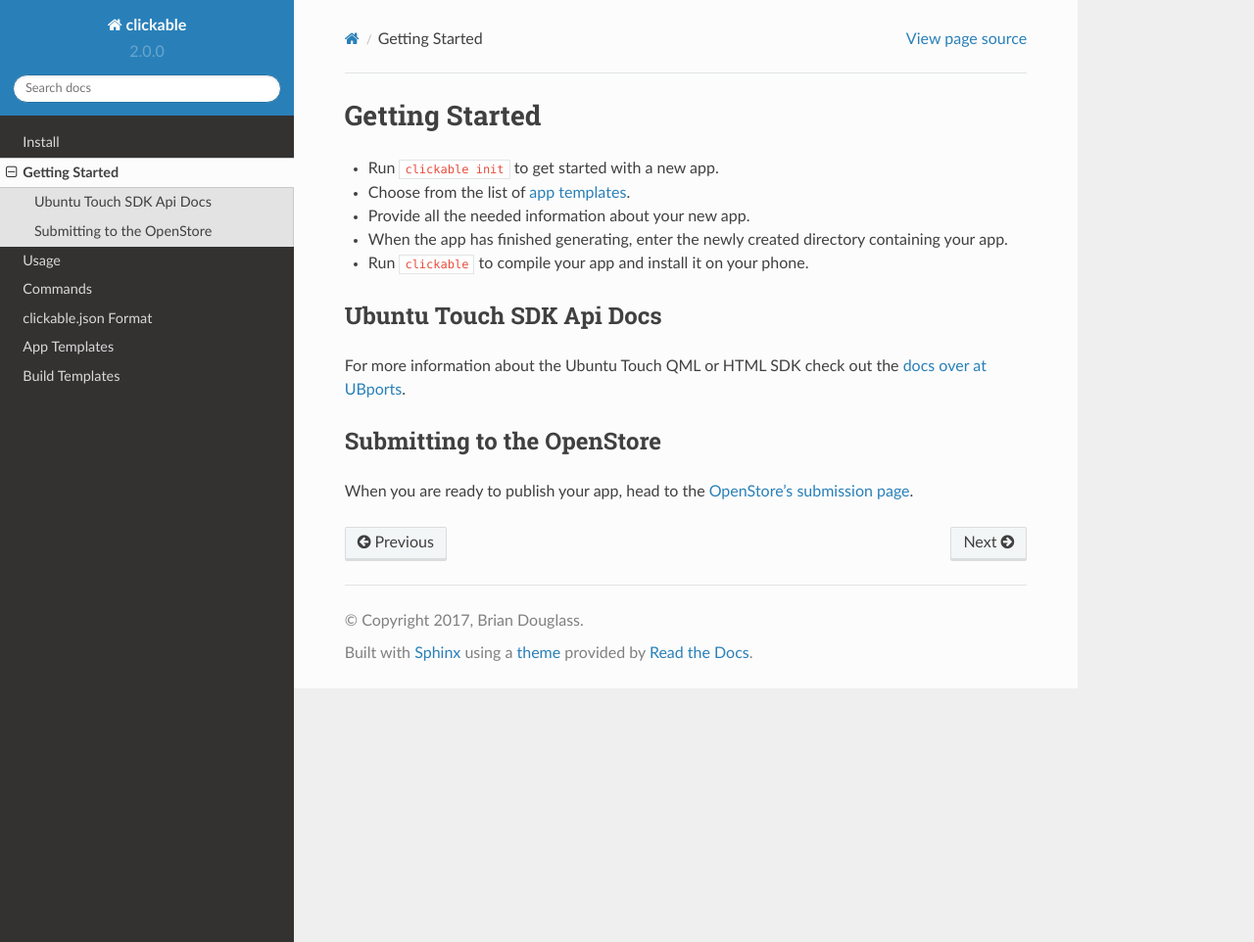
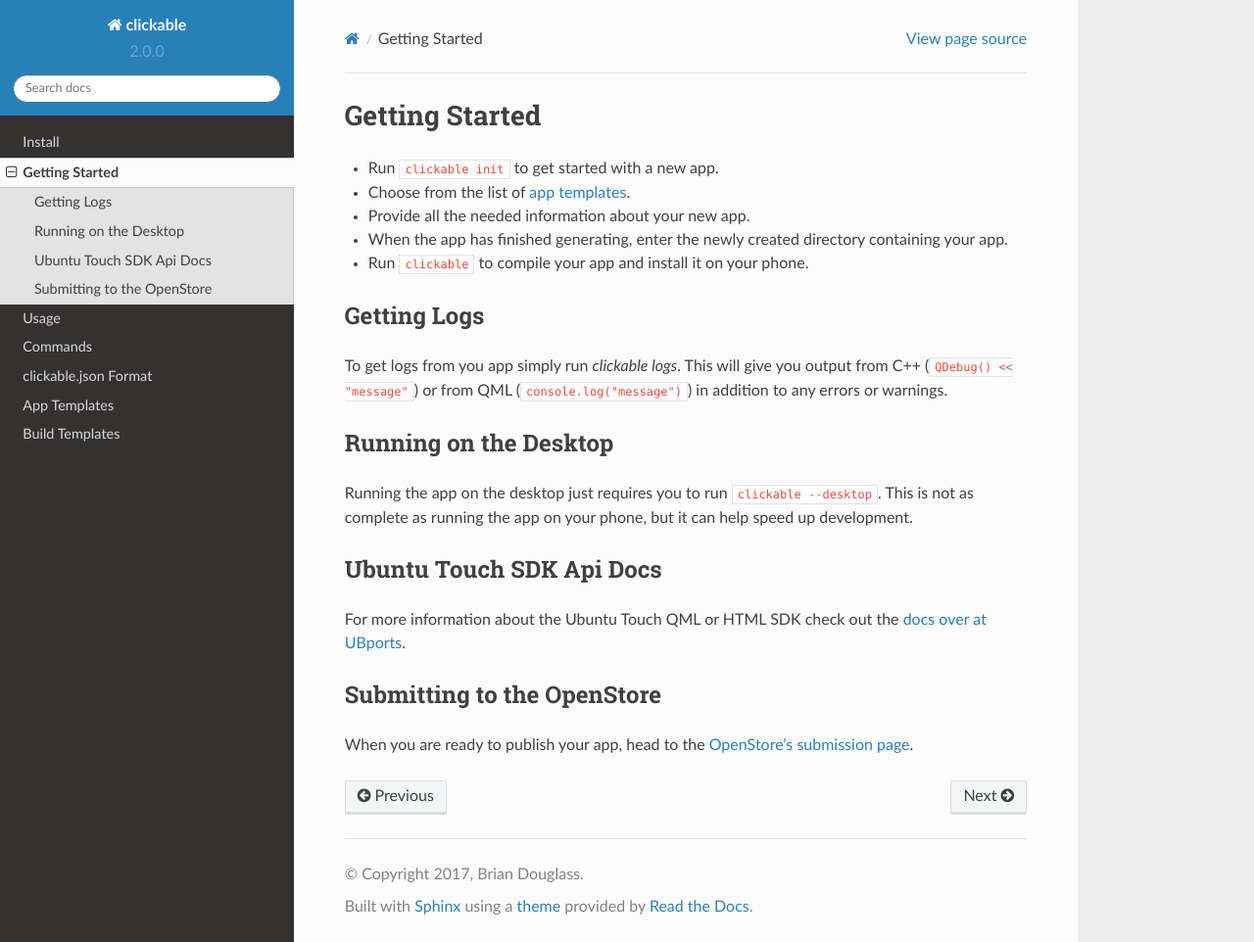
Before and after one commit to bhdouglass/clickable, a Sphinx documentation site: the page built from docs/getting-started.rst, in a window 1280 px wide and 962 px high. Shown: the whole window at 98% size. Built offline with Sphinx 7.4.7 and the Read the Docs theme 2.0.0, drawn with Linux system fonts in a browser that asks for light colours.

Commit message:
Updated docs

```diff
--- a/docs/commands.rst
+++ b/docs/commands.rst
@@ -10,6 +10,10 @@
 ``clickable``
 
 Runs the default sub-commands specified in the "default" config
+
+``clickable --desktop``
+
+Compile and run the app onthe desktop.
 
 ``clickable init``
 
--- a/docs/getting-started.rst
+++ b/docs/getting-started.rst
@@ -6,6 +6,20 @@
 * Provide all the needed information about your new app.
 * When the app has finished generating, enter the newly created directory containing your app.
 * Run ``clickable`` to compile your app and install it on your phone.
+
+Getting Logs
+------------
+
+To get logs from you app simply run `clickable logs`. This will give you output
+from C++ (``QDebug() << "message"``) or from QML (``console.log("message")``)
+in addition to any errors or warnings.
+
+Running on the Desktop
+----------------------
+
+Running the app on the desktop just requires you to run ``clickable --desktop``.
+This is not as complete as running the app on your phone, but it can help
+speed up development.
 
 Ubuntu Touch SDK Api Docs
 -------------------------
```
